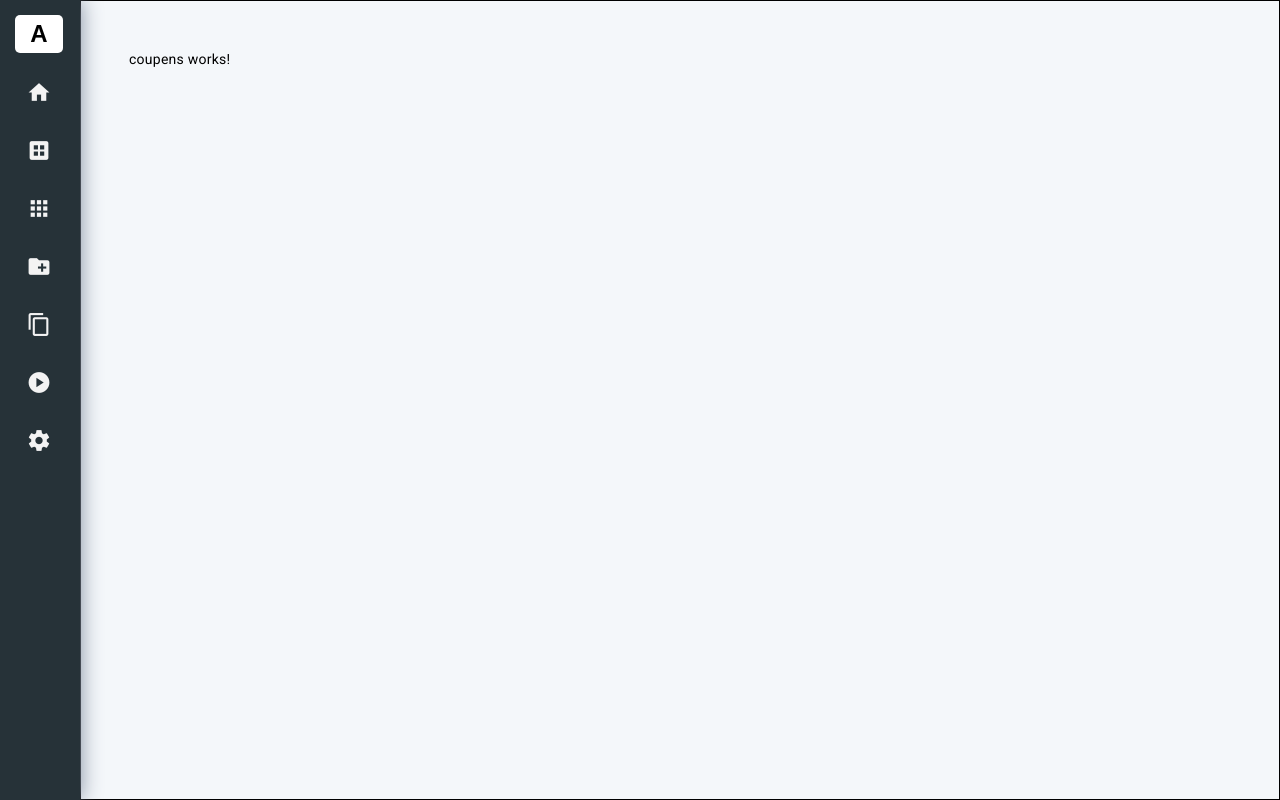
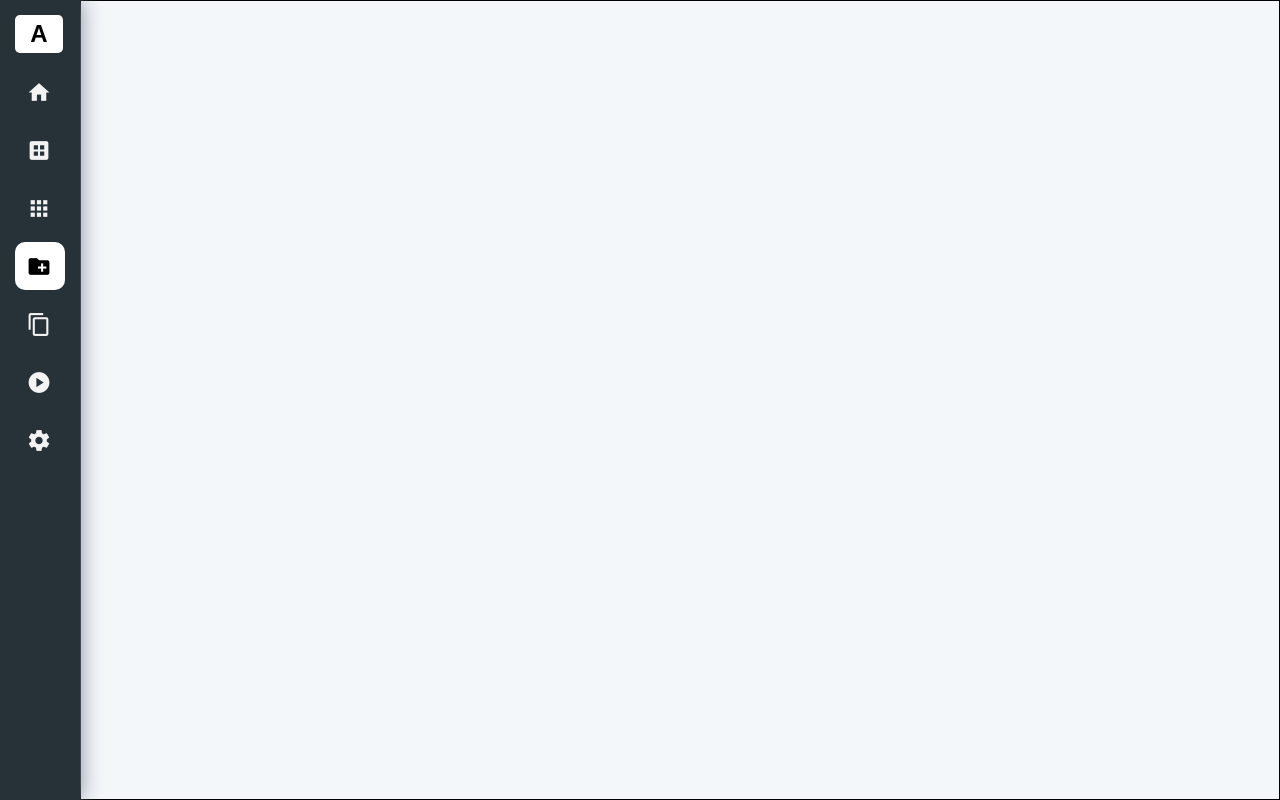
Before and after one commit to domingospawn616/responsivesidenav, an Angular app: page /coupens in a window 1280 px wide. Built offline with nearby package versions, Linux system fonts and the light colour scheme; a small style sheet from the web is missing.

Commit message:
controlando os eventos dos submodulos

```diff
--- a/src/app/app.routes.ts
+++ b/src/app/app.routes.ts
@@ -12,7 +12,10 @@ export const routes: Routes = [
     {path: 'dashboard', component: DashboardComponent},
     {path: 'products', component: ProductsComponent},
     {path: 'statistics', component: StatisticsComponent},
-    {path: 'coupens', component: CoupensComponent},
+    {
+        path: 'coupens',
+        loadChildren: () => import('./pages/coupens/coupens.module').then(m => m.CoupensModule)
+    },
     {path: 'pages', component: PagesComponent},
     {path: 'media', component: MediaComponent},
     {path: 'settings', component: SettingsComponent},
--- /dev/null
+++ b/src/app/pages/coupens/coupen-list/coupen-list.component.html
@@ -0,0 +1 @@
+<h1>Coupen List</h1>
--- a/src/app/template/sidenav/sidenav.component.html
+++ b/src/app/template/sidenav/sidenav.component.html
@@ -15,7 +15,10 @@
             @for (navItem of navData; track $index) {
                 <li class="sidenav-nav-item">
                     @if (navItem.items && navItem.items.length > 0) {
-                        <a class="sidenav-nav-link" (click)="handleClick(navItem)">
+                        <a class="sidenav-nav-link"
+                            [class]="getActiveClass(navItem)"
+                            (click)="handleClick(navItem)"
+                        >
                             <mat-icon class="sidenav-nav-link-icon" [fontIcon]="navItem.icon"></mat-icon>
                             @if (screenSize.collapsed) {
                                 <span class="sidenav-link-text">{{navItem.label}}</span>
--- a/src/app/template/sidenav/sidenav.component.scss
+++ b/src/app/template/sidenav/sidenav.component.scss
@@ -122,6 +122,11 @@
     }
 }
 
+.active-sublevel {
+    color: #f3f3f3 !important;
+    //opacity: 1 !important;
+}
+
 .menu-collapse-icon {
     font-size: 25px;
     width: 2rem;
--- a/src/app/template/sidenav/sidenav.component.ts
+++ b/src/app/template/sidenav/sidenav.component.ts
@@ -1,7 +1,7 @@
 import { Component, EventEmitter, HostListener, Output } from '@angular/core';
 import { NavDataServiceService } from '../nav-data-service.service';
 import { INavData } from '../nav-data';
-import { RouterLinkActive, RouterModule } from '@angular/router';
+import { Router, RouterLinkActive, RouterModule } from '@angular/router';
 import { MatIcon } from '@angular/material/icon';
 import { ISideNavToggle, fadeInOut } from './sidenavtoogle';
 import { animate, keyframes, style, transition, trigger } from '@angular/animations';
@@ -41,7 +41,10 @@ export class SidenavComponent {
     }
   }
 
-  constructor(private sideNavService: NavDataServiceService){
+  constructor(
+      private sideNavService: NavDataServiceService,
+      public router: Router
+    ){
     this.navData = sideNavService.getAllNavData() ?? [];
     this.screenSize.screenWidth = window.innerWidth;
   }
@@ -66,4 +69,8 @@ export class SidenavComponent {
     }
     item.expanded = !item.expanded;
   }
+
+  getActiveClass(data: INavData): string {
+    return this.router.url.includes(data.routeLink) ? 'active' : '';
+  }
 }
--- a/src/app/template/sidenav/sublevel-menu/sublevel-menu.component.html
+++ b/src/app/template/sidenav/sublevel-menu/sublevel-menu.component.html
@@ -14,7 +14,10 @@
         @for (item of data.items; track $index) {
             <li class="sublevel-nav-item">
                 @if (item.items && item.items.length > 0) {
-                    <a class="sublevel-nav-link" (click)="handleClick(item)">
+                    <a class="sublevel-nav-link"
+                        (click)="handleClick(item)"
+                        [class]="getActiveClass(item)"
+                    >
                         <mat-icon class="sublevel-nav-icon" [fontIcon]="item.icon"></mat-icon>
                         @if (collapsed) {
                             <span class="sublevel-link-text" @fadeInOut>{{item.label}}</span>
--- a/src/app/template/sidenav/sublevel-menu/sublevel-menu.component.ts
+++ b/src/app/template/sidenav/sublevel-menu/sublevel-menu.component.ts
@@ -1,7 +1,7 @@
 import { Component, Input } from '@angular/core';
 import { INavData } from '../../nav-data';
 import { MatIcon } from '@angular/material/icon';
-import { RouterModule } from '@angular/router';
+import { Router, RouterModule } from '@angular/router';
 import { animate, state, style, transition, trigger } from '@angular/animations';
 import { fadeInOut } from '../sidenavtoogle';
 
@@ -40,6 +40,8 @@ export class SublevelMenuComponent {
   @Input() expanded: boolean | undefined;
   @Input() multiple: boolean = false;
 
+  constructor(public router: Router){}
+
   handleClick(pItem: any):void {
     if (!this.multiple){
       if(this.data.items && this.data.items.length > 0){
@@ -54,4 +56,7 @@ export class SublevelMenuComponent {
     pItem.expanded = !pItem.expanded;
   }
 
+  getActiveClass(item: INavData): string {
+    return item.expanded && this.router.url.includes(item.routeLink) ? 'active-sublevel' : '';
+  }
 }
```
Also changed, not shown: src/app/pages/coupens/coupen-list/coupen-list.component.ts (added, +12 -0 lines), src/app/pages/coupens/coupens-routing.module.ts (added, +21 -0 lines), src/app/pages/coupens/coupens.module.ts (added, +14 -0 lines), src/app/pages/coupens/coupen-list/coupen-list.component.scss (added), 1 other file (tests, documents, lock files or other folders).
